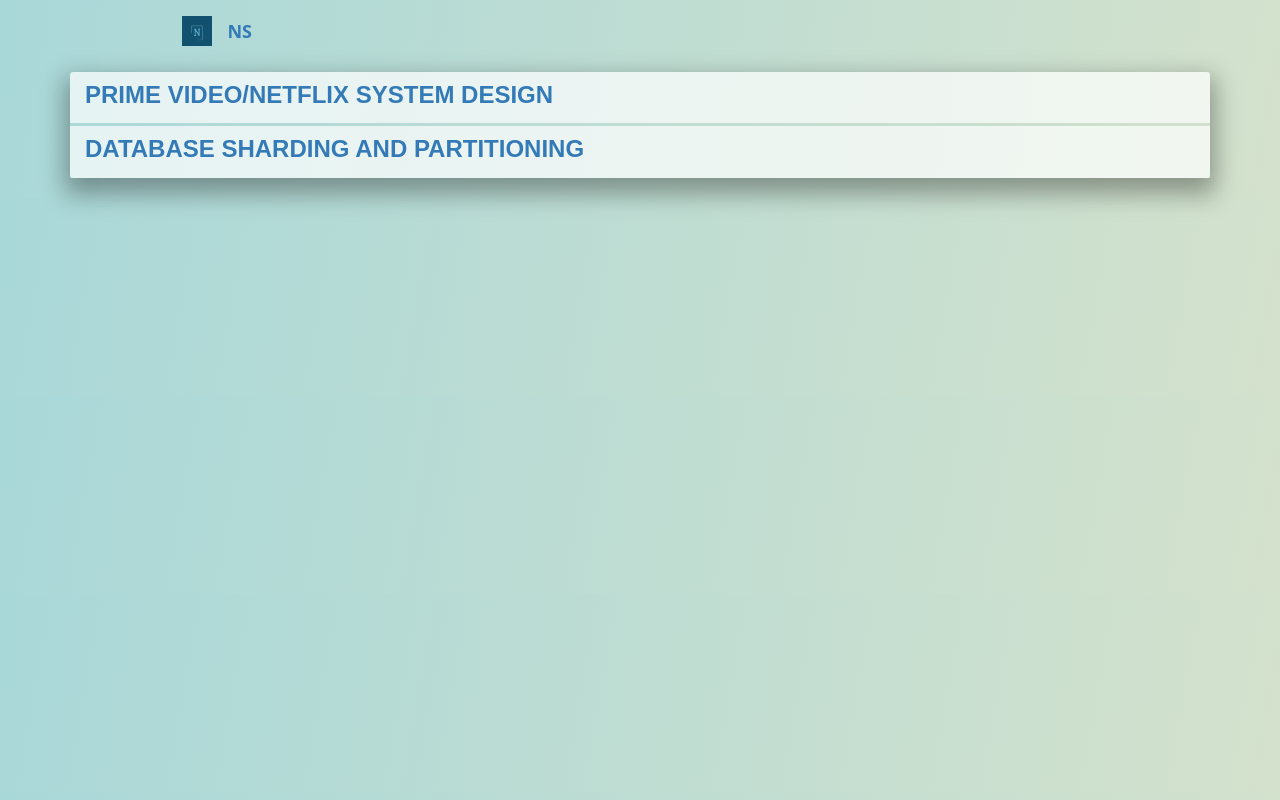
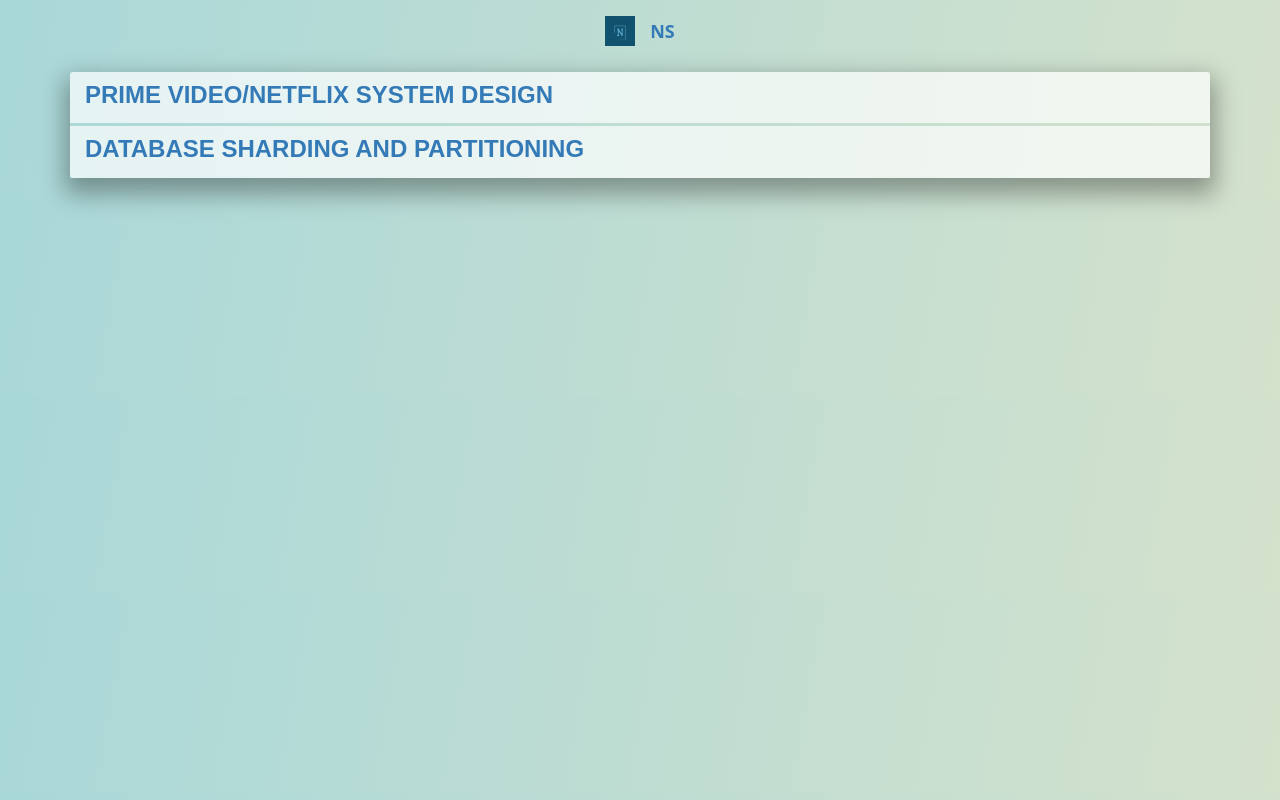
Before and after one commit to shrimanwar92/networkx, a plain HTML site: page index.html in a window 1280 px wide. Drawn offline with nearby package versions, Linux system fonts and the light colour scheme; a web font is replaced by a local one.

Commit message:
updated css files

```diff
--- a/style.css
+++ b/style.css
@@ -92,7 +92,6 @@ body {
 
 .navbar {
   font-weight: 700;
-  width: 74%;
 }
 
 .navbar-brand {
```
